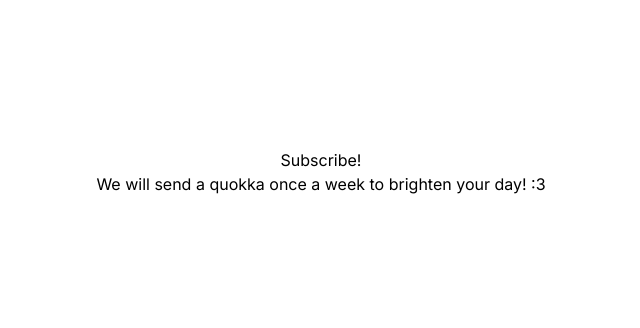
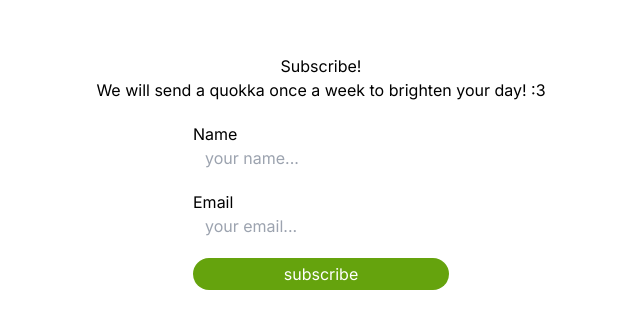
Before and after one commit to EuphieSS/random-newsletter, a Next.js app: page / in a window 1280 px wide. Shown: the part 228-556 px from the top of the page, without its empty margins (319-959 px from the left). Built offline with nearby package versions, Linux system fonts and the light colour scheme.

Commit message:
Set up basic styling for Form

```diff
--- a/src/app/layout.jsx
+++ b/src/app/layout.jsx
@@ -12,9 +12,7 @@ export default function RootLayout({ children }) {
   return (
     <html lang="en">
       <body className={inter.className}>
-        <main className="h-screen flex justify-center items-center">
-          {children}
-        </main>
+        <main className="h-screen flex items-center">{children}</main>
       </body>
     </html>
   );
--- a/src/app/page.jsx
+++ b/src/app/page.jsx
@@ -1,12 +1,14 @@
 import React from "react";
+import Form from "@/components/Form";
 
 const Home = () => {
   return (
-    <section>
+    <section className="w-full flex flex-col items-center">
       <h1 className="text-center">Subscribe!</h1>
       <p className="text-center">
         We will send a quokka once a week to brighten your day! :3
       </p>
+      <Form />
     </section>
   );
 };
--- /dev/null
+++ b/src/components/Form.jsx
@@ -0,0 +1,33 @@
+import React from "react";
+
+const Form = () => {
+  return (
+    <section className="w-64 mt-5">
+      <form className="flex flex-col gap-5">
+        <label>
+          <span>Name</span>
+          <input
+            placeholder="your name..."
+            required
+            className="ml-3 border-solid border-black outline-0"
+          />
+        </label>
+
+        <label>
+          <span>Email</span>
+          <input
+            placeholder="your email..."
+            required
+            className="ml-3 border-solid border-black outline-0"
+          />
+        </label>
+
+        <button className="px-5 py-1 bg-lime-600 rounded-full text-white">
+          subscribe
+        </button>
+      </form>
+    </section>
+  );
+};
+
+export default Form;
```
